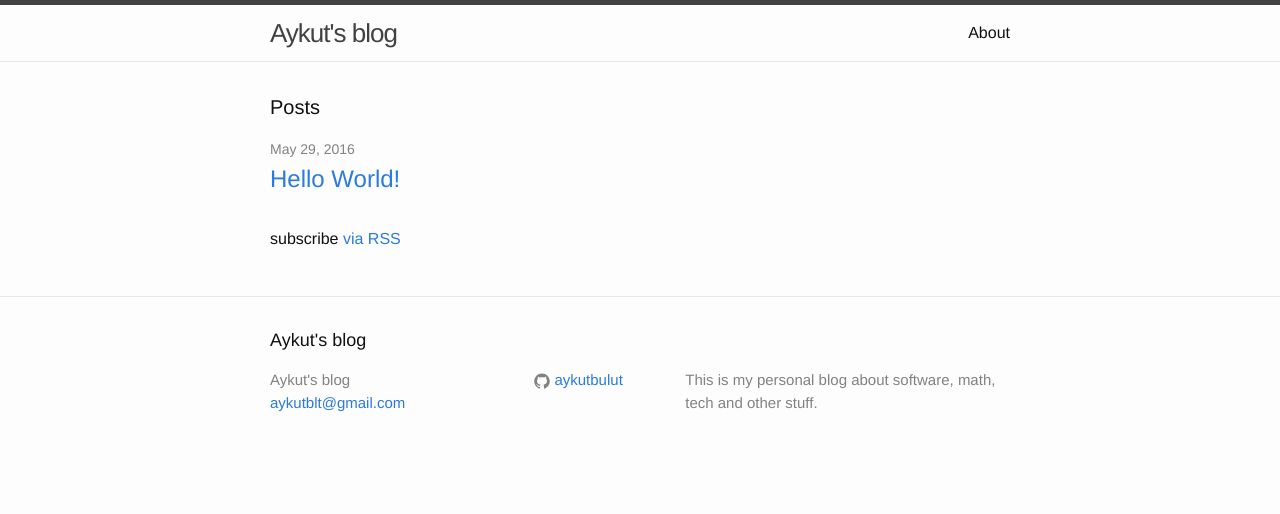
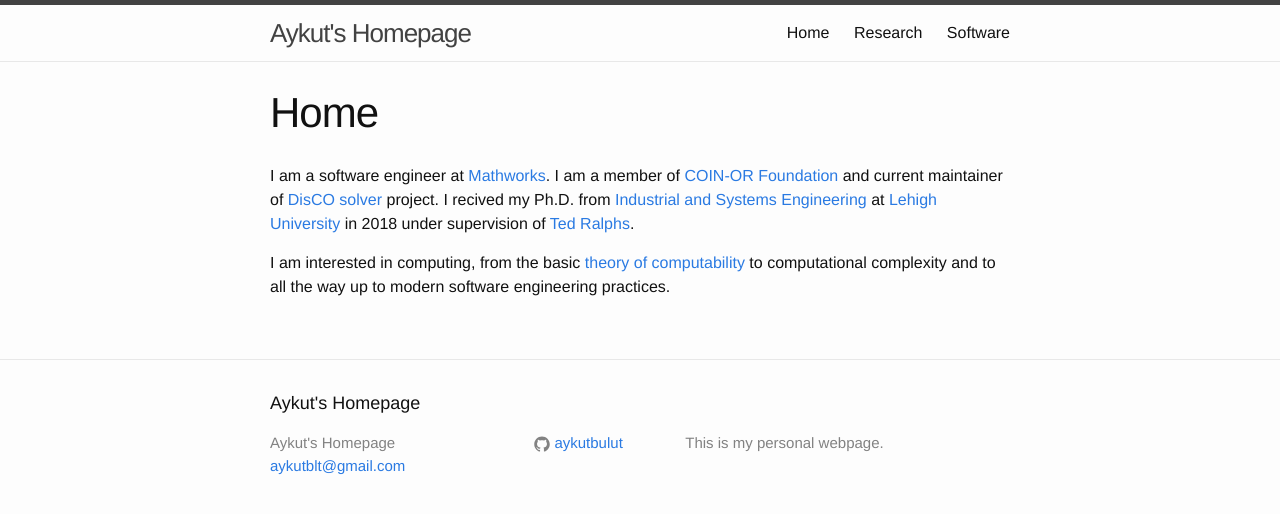
Before and after one commit to aykutbulut/aykutbulut.github.io, a Jekyll site: the page built from index.md, in a window 1280 px wide. Shown: the top 514 px of the page. Built offline with Jekyll 4.4.1, drawn with Linux system fonts in a browser that asks for light colours.

Commit message:
Initial commit for a static webpage.

```diff
--- a/_config.yml
+++ b/_config.yml
@@ -6,13 +6,21 @@
 # 'jekyll serve'. If you change this file, please restart the server process.
 
 # Site settings
-title: Aykut's blog
+title: Aykut's Homepage
 email: aykutblt@gmail.com
 description: > # this means to ignore newlines until "baseurl:"
-  This is my personal blog about software, math, tech and other stuff.
-baseurl: "" # the subpath of your site, e.g. /blog
-url: "http://yourdomain.com" # the base hostname & protocol for your site
+  This is my personal webpage.
+baseurl: ""
+url: "http://localhost:4000"
 github_username:  aykutbulut
 
 # Build settings
 markdown: kramdown
+
+sass:
+  sass_dir: _sass
+
+include: ['_pages']
+
+kramdown:
+  input: GFM
--- a/index.html
+++ /dev/null
@@ -1,23 +0,0 @@
----
-layout: default
----
-
-<div class="home">
-
-  <h1 class="page-heading">Posts</h1>
-
-  <ul class="post-list">
-    {% for post in site.posts %}
-      <li>
-        <span class="post-meta">{{ post.date | date: "%b %-d, %Y" }}</span>
-
-        <h2>
-          <a class="post-link" href="{{ post.url | prepend: site.baseurl }}">{{ post.title }}</a>
-        </h2>
-      </li>
-    {% endfor %}
-  </ul>
-
-  <p class="rss-subscribe">subscribe <a href="{{ "/feed.xml" | prepend: site.baseurl }}">via RSS</a></p>
-
-</div>
--- /dev/null
+++ b/index.md
@@ -0,0 +1,28 @@
+---
+layout: page
+title: Home
+permalink: /
+---
+
+I am a software engineer at [Mathworks][mathworks]. I am a
+member of [COIN-OR Foundation][coin-or-mainpage] and current
+maintainer of [DisCO solver][disco-git] project. I recived my Ph.D. from
+[Industrial and Systems Engineering][ise-lehigh] at
+[Lehigh University][lehigh] in 2018 under supervision of
+[Ted Ralphs][ted-mainpage].
+
+I am interested in computing, from the basic
+[theory of computability][comp-theory] to computational complexity and to all
+the way up to modern software engineering practices.
+
+[lehigh]: http://lehigh.edu
+[comp-theory]: https://en.wikipedia.org/wiki/Computability_theory
+[github-aykut]: https://github.com/aykutbulut
+[ted-mainpage]: http://coral.ie.lehigh.edu/~ted/
+[mathworks]: https://www.mathworks.com/
+[coin-or-mainpage]: https://www.mathworks.com/
+[coin-or-git]: https://github.com/coin-or
+[aykut-git]: https://github.com/aykutbulut
+[disco-git]: https://github.com/coin-or/DisCO
+[ise-lehigh]: https://ise.lehigh.edu/
+[coral-mainpage]: http://coral.ise.lehigh.edu/
```
Also changed, not shown: _pages/research.markdown (added, +36 -0 lines), _pages/software.markdown (added, +51 -0 lines), about.md (deleted, +0 -11 lines), 5 other files.
